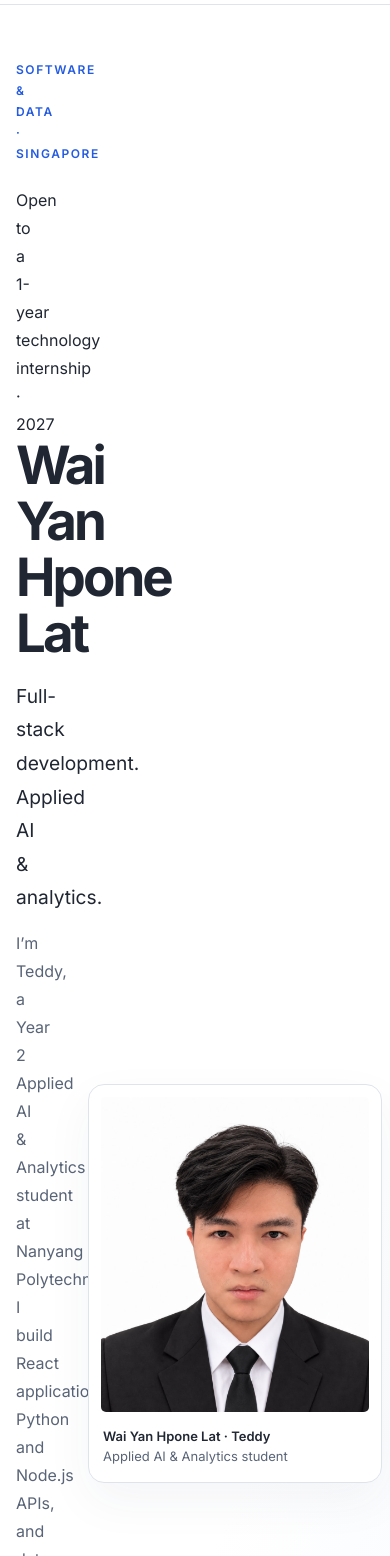
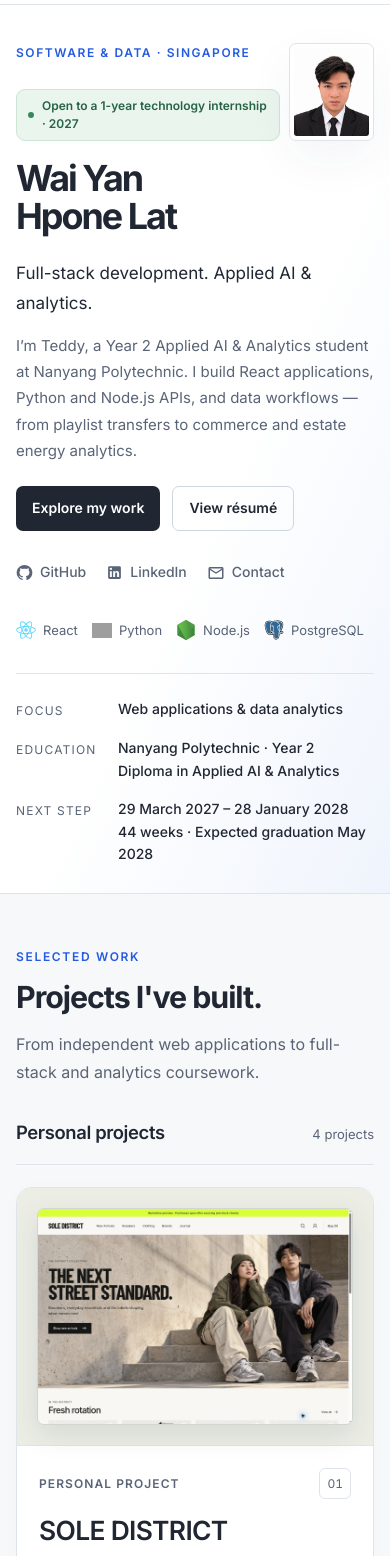
Before and after one commit to TeddyQyuon/TeddyQyuonPortfolio, a React (Vite) app: page / in a window 390 px wide. Shown: the part 52-1608 px from the top of the page. Built offline with nearby package versions, Linux system fonts and the light colour scheme; grey boxes are pictures that could not be loaded.

Commit message:
Restore complete responsive portfolio stylesheet

```diff
--- a/src/index.css
+++ b/src/index.css
@@ -59,3 +59,88 @@ a:focus-visible, button:focus-visible { outline: 2px solid var(--blue); outline-
 .project-summary { color: var(--muted); margin-bottom: 18px !important; }
 .project-contribution { margin-bottom: 18px !important; font-size: .875rem !important; color: var(--muted); }
 .project-contribution strong { color: var(--ink); font-weight: 600; }
+.project-tech { display: flex; flex-wrap: wrap; gap: 10px 16px; padding-top: 18px; border-top: 1px solid var(--line); margin-bottom: 24px; }
+.project-tech-item { display: inline-flex; align-items: center; gap: 7px; font-size: .8125rem; font-weight: 500; color: var(--ink); padding: 6px 9px; background: #f6f8fb; border: 1px solid #e7ebf1; border-radius: 7px; }
+.project-actions { display: flex; align-items: center; flex-wrap: wrap; gap: 10px; margin-top: auto; }
+.project-note { font-size: .75rem !important; line-height: 1.6 !important; color: var(--muted); margin: 14px 0 0 !important; }
+.school-projects { display: grid; grid-template-columns: repeat(2, minmax(0, 1fr)); gap: 28px; }
+.project-card-school .project-body { padding: 28px; }
+.project-card-school .project-title { font-size: 1.4rem !important; }
+.about-grid { display: grid; grid-template-columns: minmax(0, .75fr) minmax(0, 1.25fr); gap: 70px; }
+.about-highlights { display: grid; grid-template-columns: repeat(3, minmax(0, 1fr)); gap: 36px; margin-top: 44px; padding-top: 32px; border-top: 1px solid var(--line); }
+.about-highlight { display: flex; gap: 14px; align-items: flex-start; }
+.about-highlight svg { color: var(--blue); flex-shrink: 0; margin-top: 3px; }
+.core-tools { display: grid; grid-template-columns: repeat(4, minmax(0, 1fr)); gap: 14px; padding: 4px 0 32px; border-bottom: 1px solid var(--line); margin-bottom: 36px; }
+.core-tool { display: inline-flex; align-items: center; gap: 12px; min-width: 0; overflow-wrap: anywhere; font-weight: 600; font-size: .9375rem; padding: 18px; border: 1px solid var(--line); border-radius: 10px; background: #f9fafc; }
+.skills-grid { display: grid; grid-template-columns: repeat(3, minmax(0, 1fr)); gap: 34px 42px; }
+.skill-category { min-width: 0; padding: 22px; border: 1px solid var(--line); border-radius: 12px; background: #fff; }
+.skill-heading { display: flex; gap: 10px; align-items: center; margin: 0 0 15px !important; font-size: .9375rem !important; }
+.skill-heading svg { font-size: 19px; color: var(--muted); }
+.skill-terms { display: flex; flex-wrap: wrap; gap: 10px 14px; }
+.skill-term { display: inline-flex; gap: 6px; align-items: center; color: var(--muted); font-size: .875rem; line-height: 1.6; max-width: 100%; }
+.skill-term span { overflow-wrap: anywhere; }
+.contact-surface { padding: 32px 0; border-top: 1px solid var(--line); border-bottom: 1px solid var(--line); }
+.resume-surface { padding: 28px; display: flex; gap: 22px; align-items: center; border: 1px solid var(--line); border-radius: 10px; background: white; }
+.footer-link { display: flex; align-items: center; min-height: 44px; color: #ccd4e1; text-decoration: none; font-size: .875rem; padding: 8px 0; }
+.footer-link:hover { color: white; }
+.technology-logo { object-fit: contain; flex-shrink: 0; }
+.technology-stripe, .technology-knime, .technology-spotify-web-api, .technology-mlflow { padding: 1px; }
+.availability { display: inline-flex; align-items: center; gap: 8px; padding: 7px 11px; margin-bottom: 20px; color: #276345; background: #eaf5ee; border: 1px solid #cce5d4; border-radius: 999px; font-size: .75rem; font-weight: 600; }
+.availability > span { width: 6px; height: 6px; background: #39875c; border-radius: 50%; flex-shrink: 0; }
+.hero-toolkit { display: flex; flex-wrap: wrap; align-items: center; gap: 16px; margin-top: 24px; }
+.hero-toolkit > span { display: inline-flex; align-items: center; gap: 7px; color: var(--muted); font-size: .8125rem; }
+.project-number { font-variant-numeric: tabular-nums; border: 1px solid var(--line); border-radius: 6px; padding: 4px 7px; }
+@media (max-width: 899px) {
+  .section-shell { padding-top: 64px !important; padding-bottom: 64px !important; }
+  .hero-content { grid-template-columns: minmax(0, 1fr) 230px; gap: 36px; padding-top: 54px; }
+  .hero-name { font-size: 3.1rem !important; }
+  .project-body { padding: 26px; }
+  .project-cover-link { padding: 22px; }
+  .project-title { font-size: 1.5rem !important; }
+  .skills-grid { grid-template-columns: repeat(2, minmax(0, 1fr)); }
+  .about-grid { grid-template-columns: 1fr; gap: 0; }
+  .about-highlights { gap: 22px; }
+}
+@media (max-width: 599px) {
+  .section-shell { padding-top: 52px !important; padding-bottom: 52px !important; }
+  .section-heading { margin-bottom: 30px; }
+  .section-eyebrow { margin-bottom: 11px; }
+  .hero-content { display: block; padding: 38px 0 32px; }
+  .hero-kicker { padding-right: 104px; font-size: .75rem; line-height: 1.7; margin-bottom: 14px; }
+  .hero-name { font-size: clamp(1.875rem, 9.2vw, 2.75rem) !important; padding-right: 100px; margin-bottom: 24px !important; }
+  .hero-photo { position: absolute; top: 38px; right: 0; width: 85px; padding: 4px; border-radius: 7px; }
+  .hero-photo img { border-radius: 3px; }
+  .hero-photo figcaption { display: none; }
+  .hero-lead { font-size: 1.0625rem !important; }
+  .hero-intro { font-size: .9375rem !important; margin-bottom: 22px !important; }
+  .hero-socials { gap: 20px; margin-top: 20px; }
+  .hero-facts { grid-template-columns: 1fr; gap: 16px; padding: 24px 0 28px; }
+  .hero-fact { display: grid; grid-template-columns: 90px minmax(0, 1fr); gap: 12px; }
+  .hero-fact-label { padding-top: 2px; margin-bottom: 0; font-size: .75rem; }
+  .hero-fact-value { font-size: .875rem; }
+  .project-group-heading { margin-bottom: 22px; padding-bottom: 15px; }
+  .project-card-personal { grid-template-columns: 1fr; }
+  .project-cover-link { padding: 20px; border-right: 0; border-bottom: 1px solid var(--line); }
+  .project-cover { max-height: 250px; object-fit: contain; }
+  .project-body, .project-card-school .project-body { padding: 22px; }
+  .project-title { font-size: 1.65rem !important; }
+  .project-meta { margin-bottom: 14px; }
+  .project-actions { gap: 8px; }
+  .project-actions .MuiButton-root { padding-left: 12px; padding-right: 12px; }
+  .personal-projects { gap: 24px; margin-bottom: 44px; }
+  .school-projects { grid-template-columns: 1fr; gap: 24px; }
+  .about-highlights { grid-template-columns: 1fr; gap: 25px; margin-top: 28px; }
+  .core-tools { grid-template-columns: repeat(2, minmax(0, 1fr)); gap: 10px; padding-top: 5px; }
+  .core-tool { font-size: .875rem; padding: 14px 12px; gap: 10px; }
+  .availability { margin-top: 12px; margin-bottom: 18px; max-width: calc(100% - 94px); border-radius: 9px; line-height: 1.5; }
+  .hero-toolkit { gap: 14px; }
+  .skills-grid { grid-template-columns: 1fr; gap: 26px; }
+  .skill-category { padding-bottom: 22px; }
+  .resume-surface { padding: 22px; align-items: flex-start; flex-direction: column; }
+}
+@media (prefers-reduced-motion: reduce) {
+  html { scroll-behavior: auto; }
+  *, *::before, *::after { animation: none !important; transition: none !important; scroll-behavior: auto !important; }
+}
+
+.technology-sas-viya, .technology-sas { width: 38px; }
```
